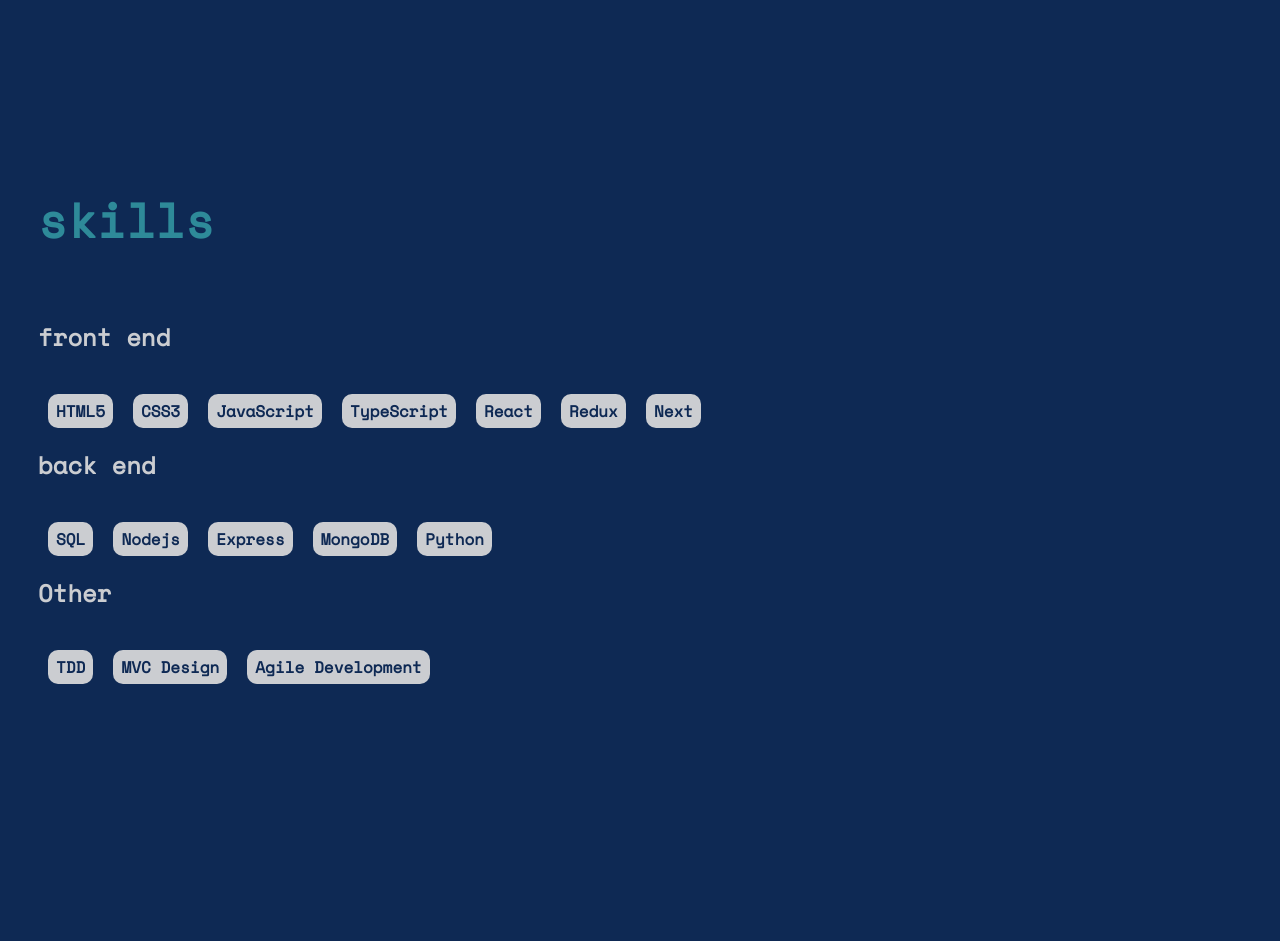
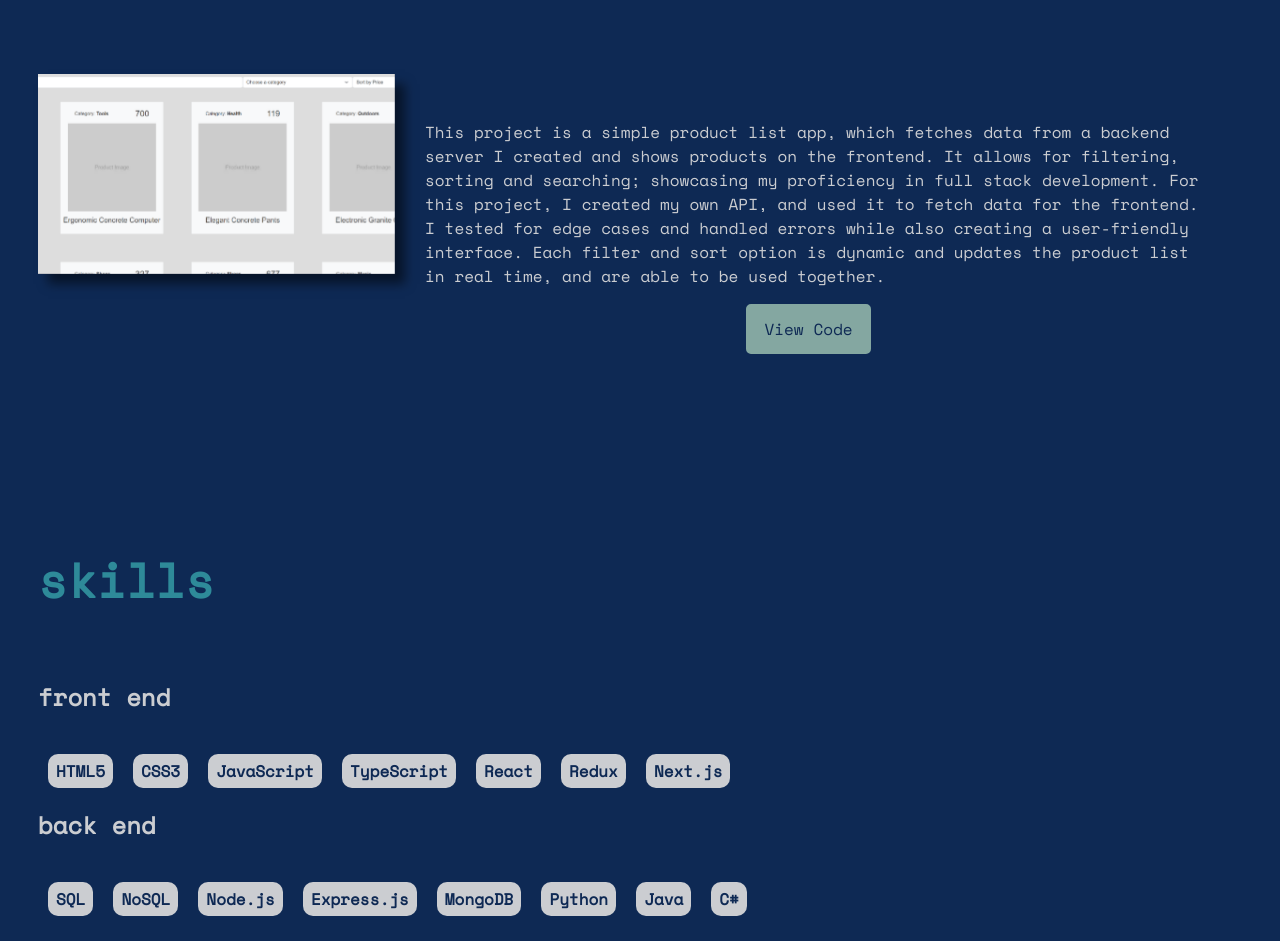
Before and after one commit to AdamC7313/portfolio-site, a Next.js app: page / in a window 1280 px wide. Shown: the part 2320-3261 px from the top of the page. Built offline with nearby package versions, Linux system fonts and the light colour scheme.

Commit message:
update third project and skills

```diff
--- a/app/components/projects/projects.css
+++ b/app/components/projects/projects.css
@@ -61,6 +61,20 @@
   height: 200px;
 }
 
+.pic-2 {
+  background-image: url("weather-pic.png");
+  background-size: cover;
+  width: 357px;
+  height: 200px;
+}
+
+.pic-3 {
+  background-image: url("product-list.png");
+  background-size: cover;
+  width: 357px;
+  height: 200px;
+}
+
 .projects-desc {
   align-self: center;
   justify-self: center;
@@ -89,13 +103,6 @@
   margin-bottom: 70px;
 }
 
-.pic-2 {
-  background-image: url("weather-pic.png");
-  background-size: cover;
-  width: 357px;
-  height: 200px;
-}
-
 .project-button {
   font-family: "Space Mono", monospace;
   font-size: 1rem;
@@ -119,3 +126,7 @@
   transform: scale(0.95);
   transition: all, 0.25s;
 }
+
+.lang-clm {
+  margin-right: 50px;
+}
--- a/app/components/projects/projects.js
+++ b/app/components/projects/projects.js
@@ -6,6 +6,7 @@
 
   const [flip1, setFlip1] = useState(false);
   const [flip2, setFlip2] = useState(false);
+  const [flip3, setFlip3] = useState(false);
 
   function handleClick1() {
     var win = window.open('https://adamc7313.github.io/gents-brochure/', '_blank');
@@ -26,6 +27,12 @@
     var win = window.open('https://github.com/AdamC7313/weather-project', '_blank');
     win.focus();
   }
+
+  function handleClick3() {
+    var win = window.open('https://github.com/AdamC7313/product-list/', '_blank');
+    win.focus();
+  }
+
 
   return (
     <div className="projects-container" id="projects">
@@ -67,6 +74,30 @@
         </div>
         </div>
         </div>
+        <div className='project'>
+      <div className="project-1-container" onMouseEnter={() => setFlip3(true)} onMouseLeave={() => setFlip3(false)}>
+        <div className={`project-card ${flip3 ? "flip" : ""}`} onClick={() => handleClick3()} >
+        <div className="front pic-3">
+        </div>
+        <div className="back">
+          <div className='lang-clm'>
+            HTML <br /> CSS <br /> JavaScript <br /> Next.js
+          </div>
+          <div>
+            React <br /> Node.js <br /> Express <br /> MongoDB
+          </div>
+        </div>
+        </div>
+        </div>
+        <div className='project-desc'>
+          <p>
+          This project is a simple product list app, which fetches data from a backend server I created and shows products on the frontend. It allows for filtering, sorting and searching; showcasing my proficiency in full stack development. For this project, I created my own API, and used it to fetch data for the frontend. I tested for edge cases and handled errors while also creating a user-friendly interface. Each filter and sort option is dynamic and updates the product list in real time, and are able to be used together.
+        </p>
+        <div className='project-buttons'>
+        <button className='project-button site' onClick={() => handleClick3()}>View Code</button>
+        </div>
+        </div>
+        </div>
     </div>
   );
 };
--- a/app/components/skills/skills.js
+++ b/app/components/skills/skills.js
@@ -13,21 +13,27 @@
         <span className="skill-item">TypeScript</span>
         <span className="skill-item">React</span>
         <span className="skill-item">Redux</span>
-        <span className="skill-item">Next</span>
+        <span className="skill-item">Next.js</span>
       </div>
       <div className="skill-bucket">
         <h3 className="skill-subhead">back end</h3>
         <span className="skill-item">SQL</span>
-        <span className="skill-item">Nodejs</span>
-        <span className="skill-item">Express</span>
+        <span className="skill-item">NoSQL</span>
+        <span className="skill-item">Node.js</span>
+        <span className="skill-item">Express.js</span>
         <span className="skill-item">MongoDB</span>
         <span className="skill-item">Python</span>
+        <span className="skill-item">Java</span>
+        <span className="skill-item">C#</span>
       </div>
       <div className="skill-bucket">
         <h3 className="skill-subhead">Other</h3>
         <span className="skill-item">TDD</span>
         <span className="skill-item">MVC Design</span>
         <span className="skill-item">Agile Development</span>
+        <span className="skill-item">Unit Testing</span>
+        <span className="skill-item">Mocha/Chai</span>
+        <span className="skill-item">Jest</span>
       </div>
     </div>
   );
```
Also changed, not shown: app/components/projects/product-list.png (added).
